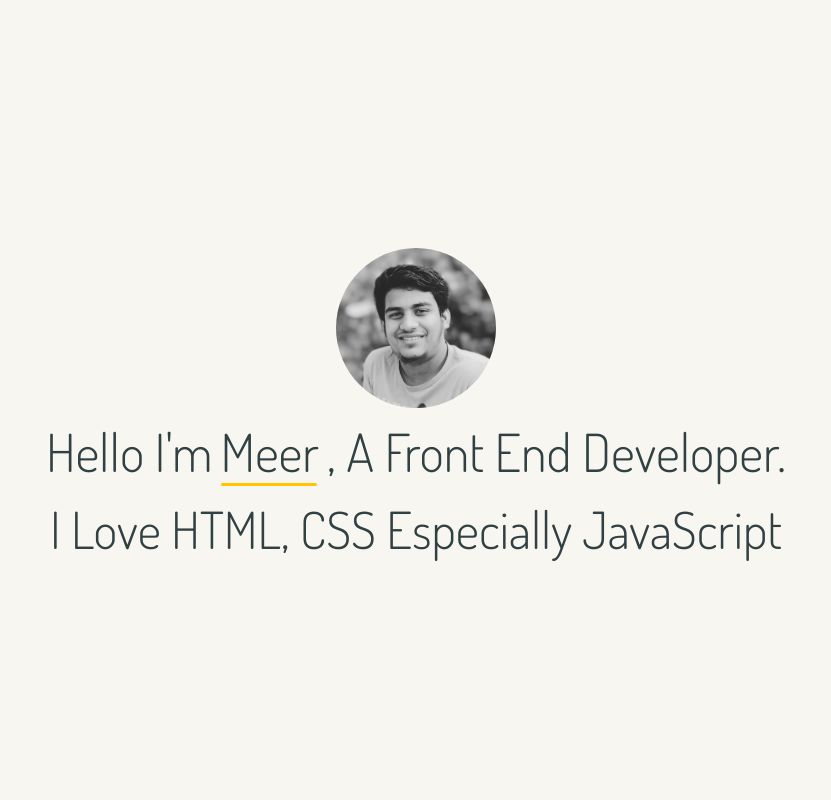
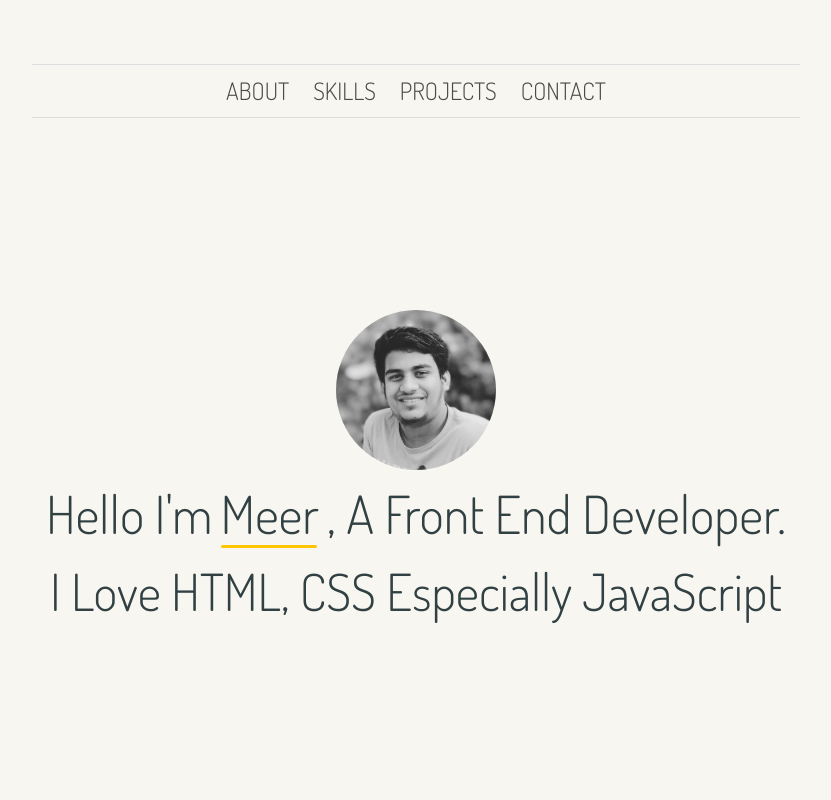
Before and after one commit to mmestiyak/portfolio, a React (Create React App) app: page / in a window 1280 px wide. Shown: the top 800 px of the page, without its empty margins (224-1055 px from the left). Built offline with nearby package versions, Linux system fonts and the light colour scheme.

Commit message:
added navbar and did a bit responsive

```diff
--- a/src/App.jsx
+++ b/src/App.jsx
@@ -12,7 +12,7 @@ const App = () => {
   return (
     <>
       <Route path="/">
-        {/* <Navbar /> */}
+        <Navbar />
         <Hero />
         <About />
         <Skills />
--- a/src/components/About.jsx
+++ b/src/components/About.jsx
@@ -21,6 +21,9 @@ const About = () => {
             to="skills"
             className="link-underline mx-2"
             activeClass="active"
+            onSetActive={() => {
+              console.log("YAY");
+            }}
           >
             frameworks
           </Link>
--- a/src/components/Footer.jsx
+++ b/src/components/Footer.jsx
@@ -8,8 +8,8 @@ import React from "react";
 
 const Footer = () => {
   return (
-    <div className="section">
-      <div className="container footer">
+    <div id="contact" className="section footer">
+      <div className="container ">
         <h2 className="title">Contact me</h2>
         <h3 className="subtitle is-4">
           Do you have an interesting project that matches my skill set? Let's
--- a/src/components/Navbar.jsx
+++ b/src/components/Navbar.jsx
@@ -1,35 +1,64 @@
-import React from "react";
-import { Link } from "react-router-dom";
+import React, { useState } from "react";
+import { Link } from "react-scroll";
 
 const Navbar = () => {
+  const [navbarClass, setNavbarClass] = useState("container");
+  const handleAboutActive = () => {
+    setNavbarClass("container-active");
+  };
+
   return (
     <nav
       class="navbar  is-transparent"
       role="navigation"
       aria-label="main navigation"
     >
-      <div className="container">
+      <div className={`${navbarClass}`}>
         <div class="navbar-brand">
-          <a class="navbar-item logo">&lt;meer/&gt;</a>
-
           <a role="button" class="navbar-burger" href="#">
             <span aria-hidden="true"></span>
             <span aria-hidden="true"></span>
             <span aria-hidden="true"></span>
           </a>
         </div>
-        <div className="navbar-menu navbar-end">
+        <div className="navbar-menu ">
           <div className="navbar-item text-gradient">
-            <Link to="/about">About</Link>
+            <Link smooth={true} duration={500} to="about">
+              about
+            </Link>
           </div>
           <div className="navbar-item text-gradient">
-            <Link to="/skills">Skills</Link>
+            <Link
+              smooth={true}
+              duration={700}
+              to="skills"
+              spy={true}
+              activeClass="active"
+            >
+              skills
+            </Link>
           </div>
           <div className="navbar-item text-gradient">
-            <Link to="/projects">Projects</Link>
+            <Link
+              smooth={true}
+              duration={1000}
+              to="projects"
+              spy={true}
+              activeClass="active"
+            >
+              Projects
+            </Link>
           </div>
           <div className="navbar-item text-gradient">
-            <Link to="/Contact">Contact</Link>
+            <Link
+              smooth={true}
+              duration={1500}
+              to="contact"
+              spy={true}
+              activeClass="active"
+            >
+              contact
+            </Link>
           </div>
         </div>
       </div>
--- a/src/components/Projects.jsx
+++ b/src/components/Projects.jsx
@@ -5,7 +5,7 @@ import React from "react";
 
 const Projects = () => {
   return (
-    <div className="section">
+    <div id="projects" className="section">
       <div className="container projects px-5">
         <h2 className="title">projects</h2>
         <h3 className="subtitle is-4 mb-5">
--- a/src/styles/_footer.scss
+++ b/src/styles/_footer.scss
@@ -1,4 +1,5 @@
 .footer {
+  min-height: 90vh;
   background: transparent;
   .social-links {
     display: flex;
@@ -15,5 +16,3 @@
     }
   }
 }
-
-// #29bb89
--- a/src/styles/_hero.scss
+++ b/src/styles/_hero.scss
@@ -1,5 +1,5 @@
 .hero {
-  min-height: 90vh;
+  min-height: 60vh;
   display: flex;
   flex-direction: column;
   justify-content: center;
--- a/src/styles/_navbar.scss
+++ b/src/styles/_navbar.scss
@@ -1,15 +1,21 @@
 .navbar {
   background-color: transparent !important;
-  .logo {
-    font-size: 2.5rem;
-    font-family: Comfortaa;
-    display: block;
+  font-family: "Dosis", sans-serif;
+  .container {
+    max-width: 60%;
+    border-top: 1px solid #ddd;
+    border-bottom: 1px solid #ddd;
+    margin: 4rem auto;
   }
+  .navbar-menu {
+    justify-content: center;
+  }
+
   .navbar-item {
     a {
-      font-size: 1.8rem;
-      font-family: Comfortaa;
-      font-weight: bold;
+      font-size: 1.5rem;
+      text-transform: uppercase;
+      font-weight: lighter;
     }
   }
 }
--- a/src/styles/app.scss
+++ b/src/styles/app.scss
@@ -1,11 +1,12 @@
 @import "../../node_modules/bulma/bulma.sass";
 body {
   color: #314043;
+  background: #f8f6f0;
   font-size: 62.5% !important;
-  background: #f8f6f0;
 }
 html {
   scroll-behavior: smooth;
+  background: transparent;
 }
 a {
   color: currentColor;
@@ -58,6 +59,12 @@ h3 {
   }
 }
 
+@media (max-width: 768px) {
+  html {
+    font-size: 12px;
+  }
+}
+
 @import "./navbar";
 @import "./hero";
 @import "./about";
```
